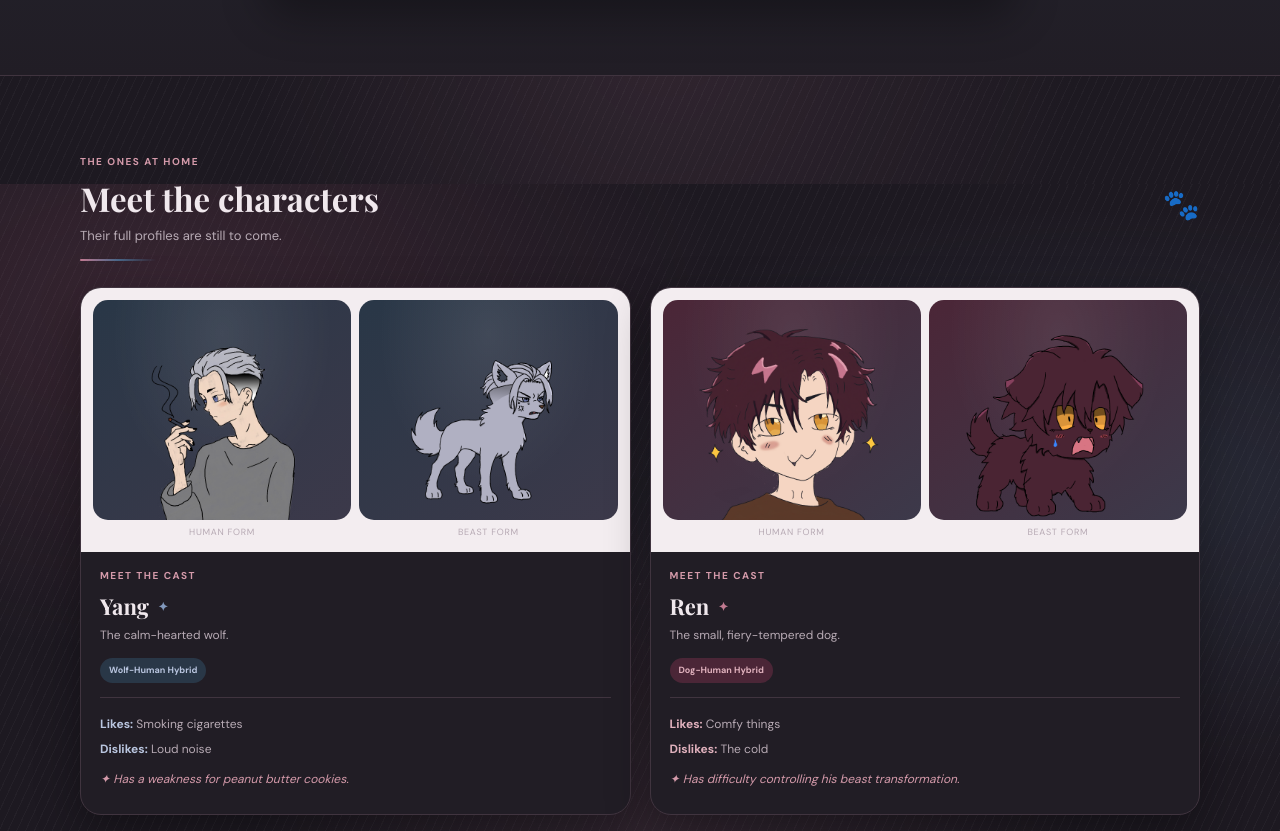
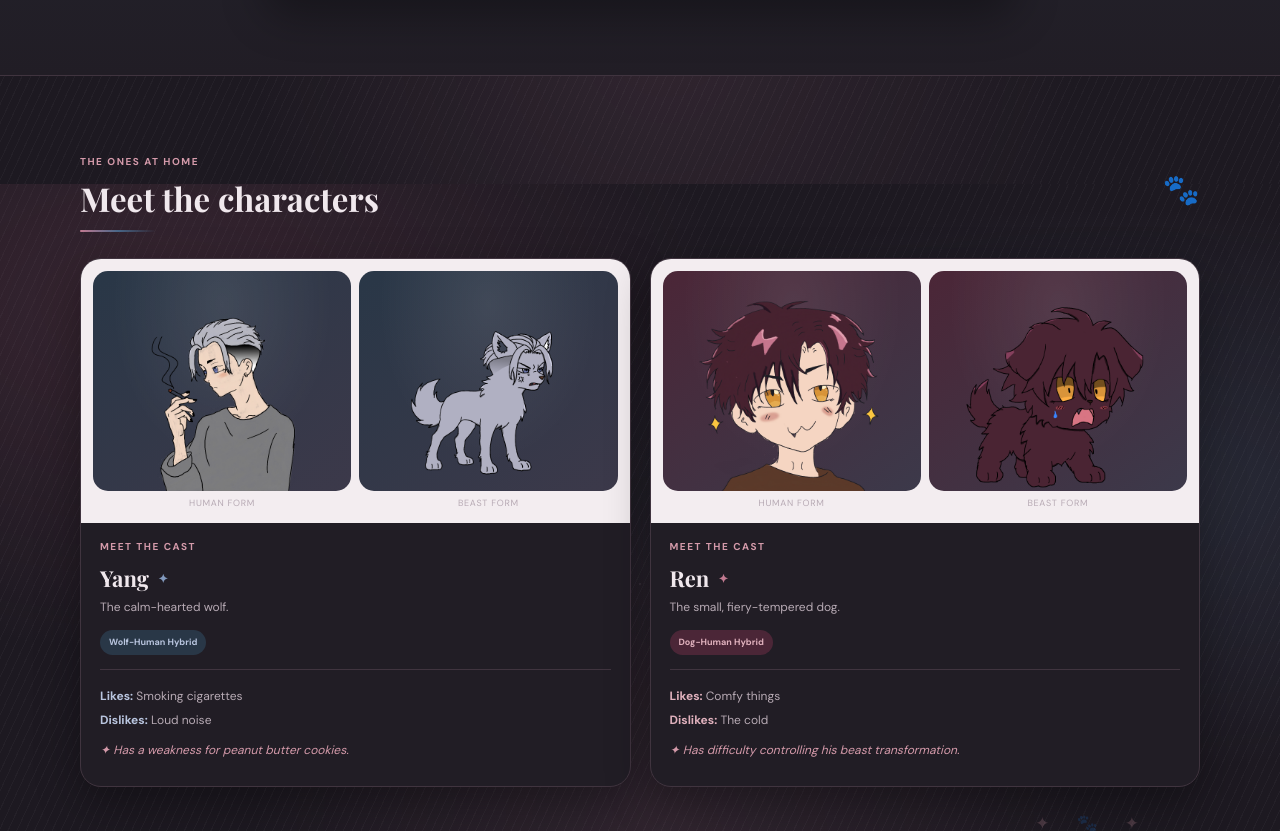
Before and after one commit to Idontknowjessse/A-Pups-Guide-to-Taming-Your-Wolf, a plain HTML site: page index.html in a window 1280 px wide. Shown: the part 2216-3047 px from the top of the page. Drawn offline with nearby package versions, Linux system fonts and the light colour scheme.

Commit message:
Remove outdated character profile subtitle

```diff
--- a/index.html
+++ b/index.html
@@ -61,7 +61,7 @@
 <section class="latest wrap"><article class="latest-card"><div class="latest-icon">📖</div><div class="latest-copy"><span class="eyebrow">the latest</span><h2 id="latest-title">A new page is waiting</h2><p id="latest-summary">Chapters will appear here when they're ready.</p></div><a id="latest-link" class="btn soft" href="#chapters">Chapter library →</a></article></section>
 <section id="chapters" class="section wrap"><div class="heading"><div><span class="eyebrow">take a little look</span><h2>Chapter library</h2></div><span class="heading-mark">🐾</span></div><div id="chapter-list" class="chapter-grid" aria-live="polite"></div></section>
 <section id="reader" class="reader-section"><div class="wrap"><div class="heading"><div><span class="eyebrow">slow scroll, soft heart</span><h2>Comic reader</h2><p>Read from top to bottom, one panel at a time.</p></div><span class="heading-mark">🐾</span></div><div id="reader-content" class="reader" aria-live="polite"></div></div></section>
-<section id="characters" class="section wrap"><div class="heading"><div><span class="eyebrow">the ones at home</span><h2>Meet the characters</h2><p>Their full profiles are still to come.</p></div><span class="heading-mark">🐾</span></div><div id="character-list" class="cast"></div></section>
+<section id="characters" class="section wrap"><div class="heading"><div><span class="eyebrow">the ones at home</span><h2>Meet the characters</h2></div><span class="heading-mark">🐾</span></div><div id="character-list" class="cast"></div></section>
 <section class="home-note wrap"><span class="big-paw">🐾</span><div><span class="eyebrow">a little note</span><h2>Make yourself at home</h2><p>Thanks for stopping by. More pages and details will be added as the comic grows.</p></div><a class="btn primary" href="#home">Back to the top ↑</a></section>
 </main><footer class="footer"><a class="brand" href="#home"><span class="brand-icon">🐾</span><span>A Pup's Guide<small>to Taming Your Wolf</small></span></a><p>An original webcomic space · <span id="year"></span></p><a href="#home">Back to top ↑</a></footer>
 <script>
```
